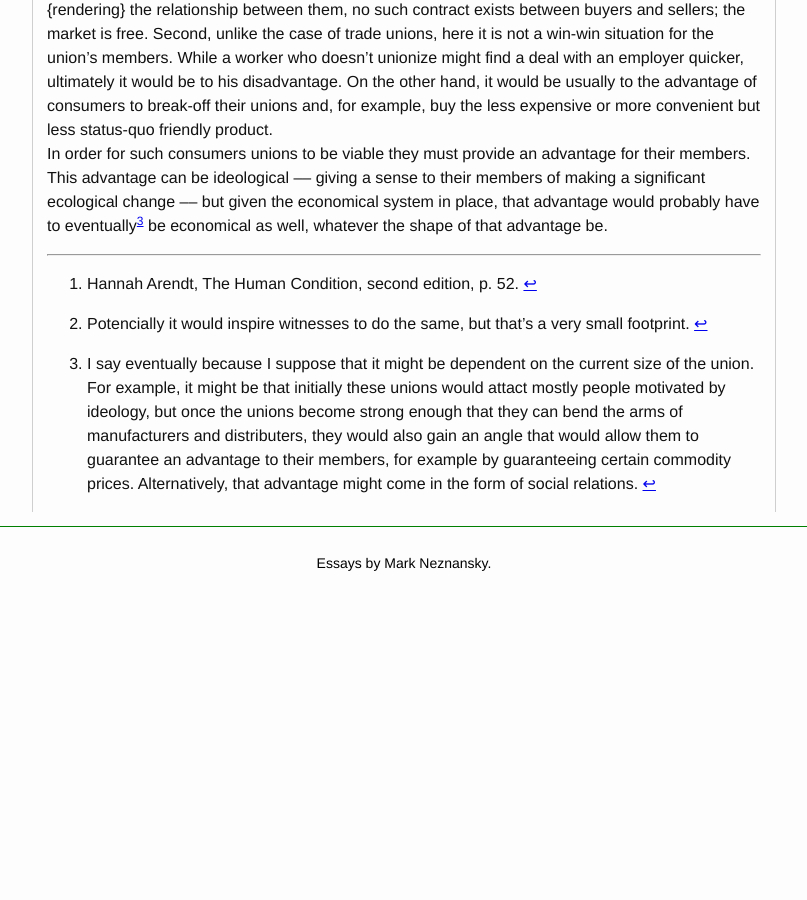
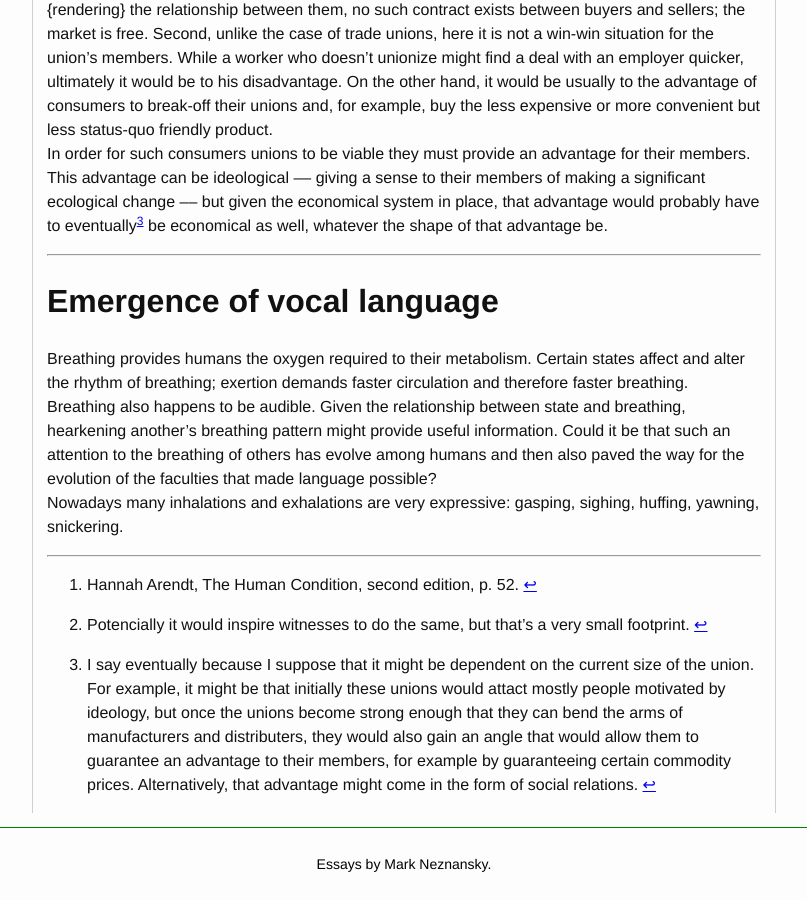
Before and after one commit to neznansky/neznansky.github.io, a Jekyll site: the page built from pages/essays/Fragments.md, in a window 1280 px wide and 900 px high, scrolled down 4019 px. Shown: the whole window, without its empty margins (236-1043 px from the left). Built offline with Jekyll 4.4.1, drawn with Linux system fonts in a browser that asks for light colours; before the commit the page ends 4618 px from its top, so only the background shows below that.

Commit message:
Fragments: attention to breathing as beginning of language

```diff
--- a/pages/essays/Fragments.md
+++ b/pages/essays/Fragments.md
@@ -73,3 +73,11 @@
 
 [^EventualAdvantage]: I say eventually because I suppose that it might be dependent on the current size of the union. For example, it might be that initially these unions would attact mostly people motivated by ideology, but once the unions become strong enough that they can bend the arms of manufacturers and distributers, they would also gain an angle that would allow them to guarantee an advantage to their members, for example by guaranteeing certain commodity prices. Alternatively, that advantage might come in the form of social relations.
 <hr/>
+
+# Emergence of vocal language
+
+Breathing provides humans the oxygen required to their metabolism. Certain states affect and alter the rhythm of breathing; exertion demands faster circulation and therefore faster breathing. <br/>
+Breathing also happens to be audible. Given the relationship between state and breathing, hearkening another's breathing pattern might provide useful information. Could it be that such an attention to the breathing of others has evolve among humans and then also paved the way for the evolution of the faculties that made language possible?<br/>
+Nowadays many inhalations and exhalations are very expressive: gasping, sighing, huffing, yawning, snickering.
+
+<hr/>
```
